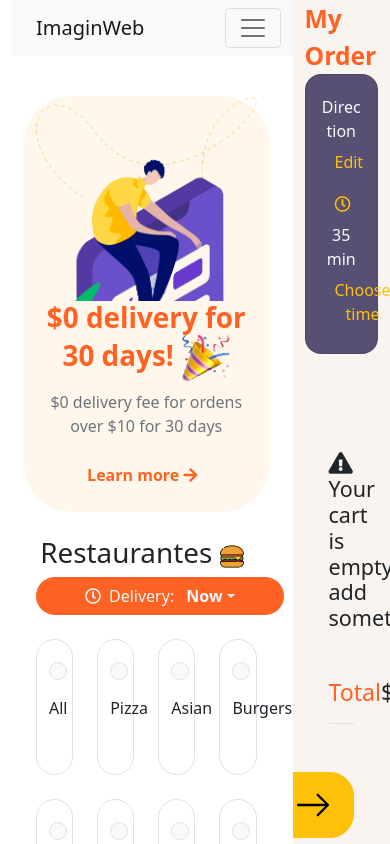
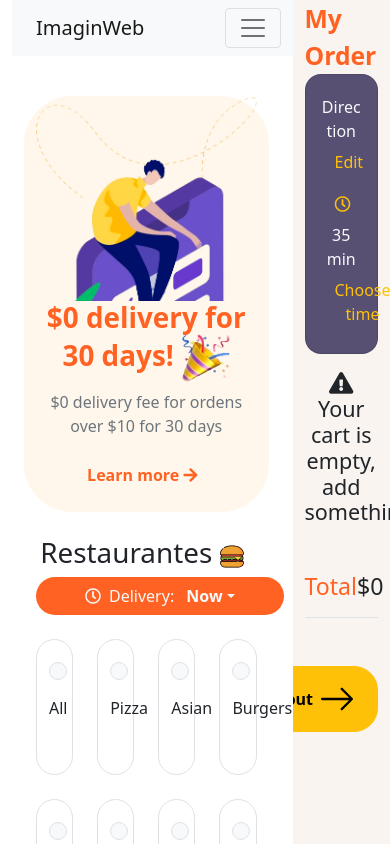
Before and after one commit to danielrs95/test-imaginamos, a React (Create React App) app: page / in a window 390 px wide. Shown: the top 844 px of the page. Built offline with nearby package versions, Linux system fonts and the light colour scheme; grey boxes are pictures that could not be loaded.

Commit message:
Agrega responsive hasta XL en el shopping cart y el cart item

```diff
--- a/src/components/CartItem.js
+++ b/src/components/CartItem.js
@@ -2,8 +2,8 @@ import React from 'react';
 
 const CartItem = ({ item }) => {
   return (
-    <div className='my-4 d-flex row align-items-center'>
-      <div className='col-3'>
+    <>
+      <div className='col-12 col-xxl-6'>
         <img
           src={item.image}
           className='img-fluid bg-light'
@@ -11,11 +11,13 @@ const CartItem = ({ item }) => {
           style={{ borderRadius: ' 1rem' }}
         />
       </div>
-      <div className='col-6 fw-bold'>
-        {item.qty} x {item.name}
+      <div className='col-12 d-lg-flex align-items-lg-center justify-content-lg-between col-xxl-6 text-center '>
+        <span className='fw-bold'>
+          {item.qty} x {item.name}
+        </span>
+        <span className='text-muted'>${item.price}</span>
       </div>
-      <div className='col-3 text-muted'>${item.price}</div>
-    </div>
+    </>
   );
 };
 
--- a/src/components/ShoppingCart.js
+++ b/src/components/ShoppingCart.js
@@ -6,11 +6,9 @@ const ShoppingCart = () => {
   const cartItems = useSelector((state) => state.cart.cartItems);
 
   return (
-    <div className='container my-5 py-5'>
-      <div className='row'>
-        <div className='col-12'>
+    <>
       {cartItems.length === 0 ? (
-            <h4 className='text-dark'>
+        <h4 className='text-center text-dark'>
           <i className='fas fa-exclamation-triangle'></i>
           <br></br>
           Your cart is empty, add something!
@@ -18,7 +16,7 @@ const ShoppingCart = () => {
       ) : (
         cartItems.map((item) => <CartItem item={item} />)
       )}
-          <div className='col-12 d-flex justify-content-between border-bottom pb-2 mt-5'>
+      <div className='w-100 d-flex justify-content-between border-bottom pb-2 mt-5'>
         <h3 style={{ color: '#ff6223' }}>Total</h3>
 
         {cartItems.length === 0 ? (
@@ -48,9 +46,7 @@ const ShoppingCart = () => {
           </div>
         </button>
       </div>
-        </div>
-      </div>
-    </div>
+    </>
   );
 };
 
```
Lines whose indentation alone changed are shown as unchanged.
